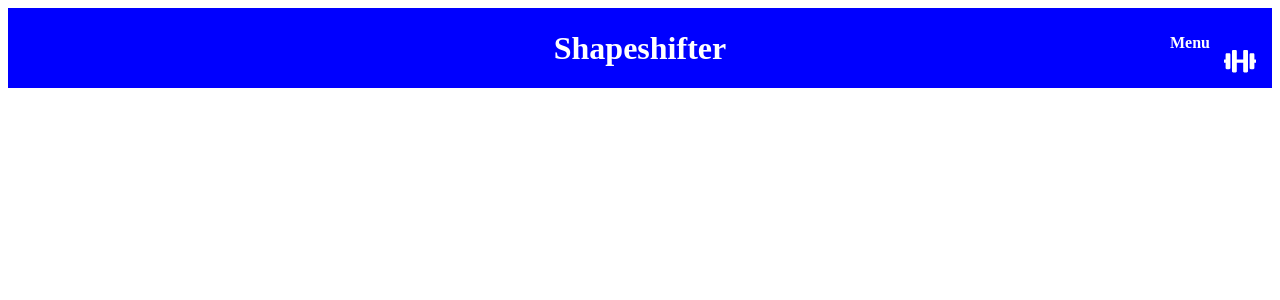
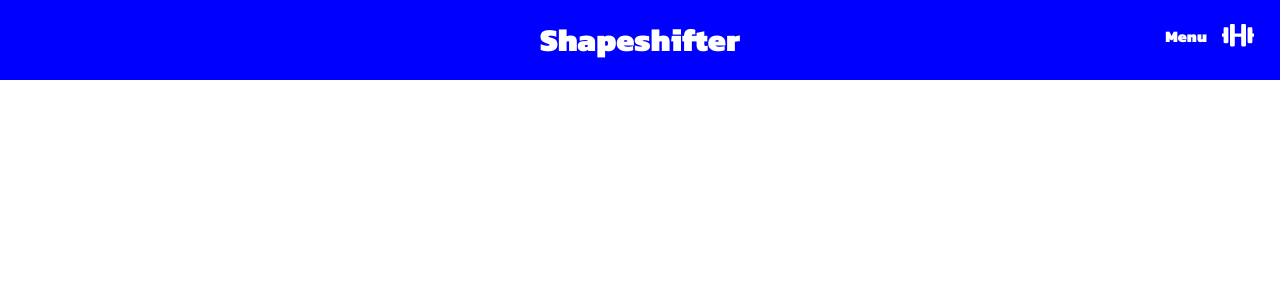
Before and after one commit to rshield1/shapeshifter, a React (Create React App) app: page / in a window 1280 px wide. Shown: the top 300 px of the page. Built offline with nearby package versions, Linux system fonts and the light colour scheme.

Commit message:
finished navbar

```diff
--- a/public/index.html
+++ b/public/index.html
@@ -10,21 +10,14 @@
       content="Web site created using create-react-app"
     />
     <link rel="apple-touch-icon" href="%PUBLIC_URL%/logo192.png" />
-    <!--
-      manifest.json provides metadata used when your web app is installed on a
-      user's mobile device or desktop. See https://developers.google.com/web/fundamentals/web-app-manifest/
-    -->
+
     <link rel="manifest" href="%PUBLIC_URL%/manifest.json" />
-    <!--
-      Notice the use of %PUBLIC_URL% in the tags above.
-      It will be replaced with the URL of the `public` folder during the build.
-      Only files inside the `public` folder can be referenced from the HTML.
 
-      Unlike "/favicon.ico" or "favicon.ico", "%PUBLIC_URL%/favicon.ico" will
-      work correctly both with client-side routing and a non-root public URL.
-      Learn how to configure a non-root public URL by running `npm run build`.
-    -->
-    <title>React App</title>
+    <link
+    href="https://fonts.googleapis.com/css2?family=Kanit:wght@400;900&display=swap"
+    rel="stylesheet"
+  />
+    <title>ShapeShifter App</title>
   </head>
   <body>
     <noscript>You need to enable JavaScript to run this app.</noscript>
--- a/src/App.js
+++ b/src/App.js
@@ -1,10 +1,12 @@
 import React from 'react';
 import Navbar from './components/Navbar';
 import {BrowserRouter as Router } from 'react-router-dom';
+import {GlobalStyle} from './GlobalStyles.js'
 
 function App() {
   return (
     <Router>
+    <GlobalStyle />
       <Navbar/>
     </Router>
 
--- /dev/null
+++ b/src/GlobalStyles.js
@@ -0,0 +1,10 @@
+import { createGlobalStyle } from 'styled-components';
+
+export const GlobalStyle = createGlobalStyle`
+  * {
+    box-sizing: border-box;
+    margin:0;
+    padding: 0;
+    font-family: 'Kanit', sans-serif;
+  }
+`;
```
